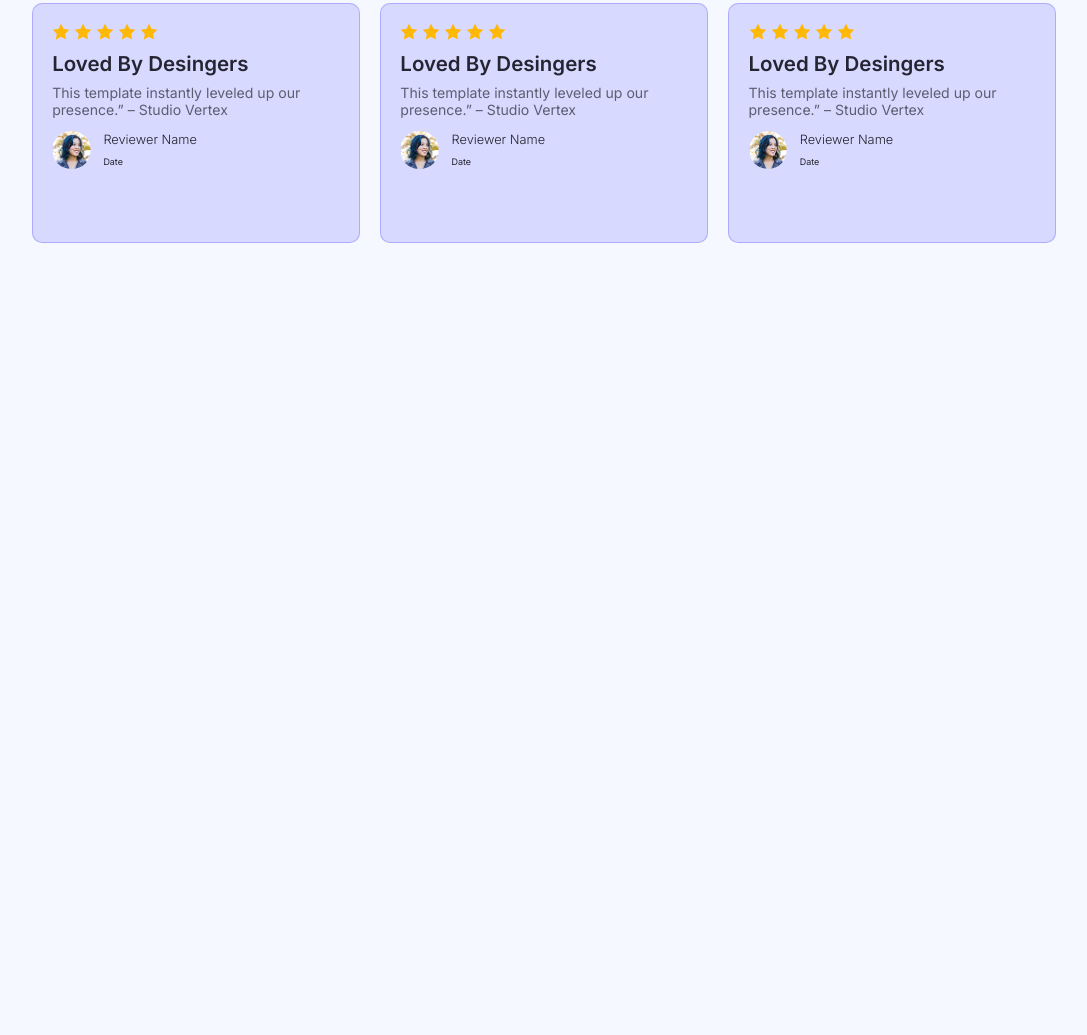
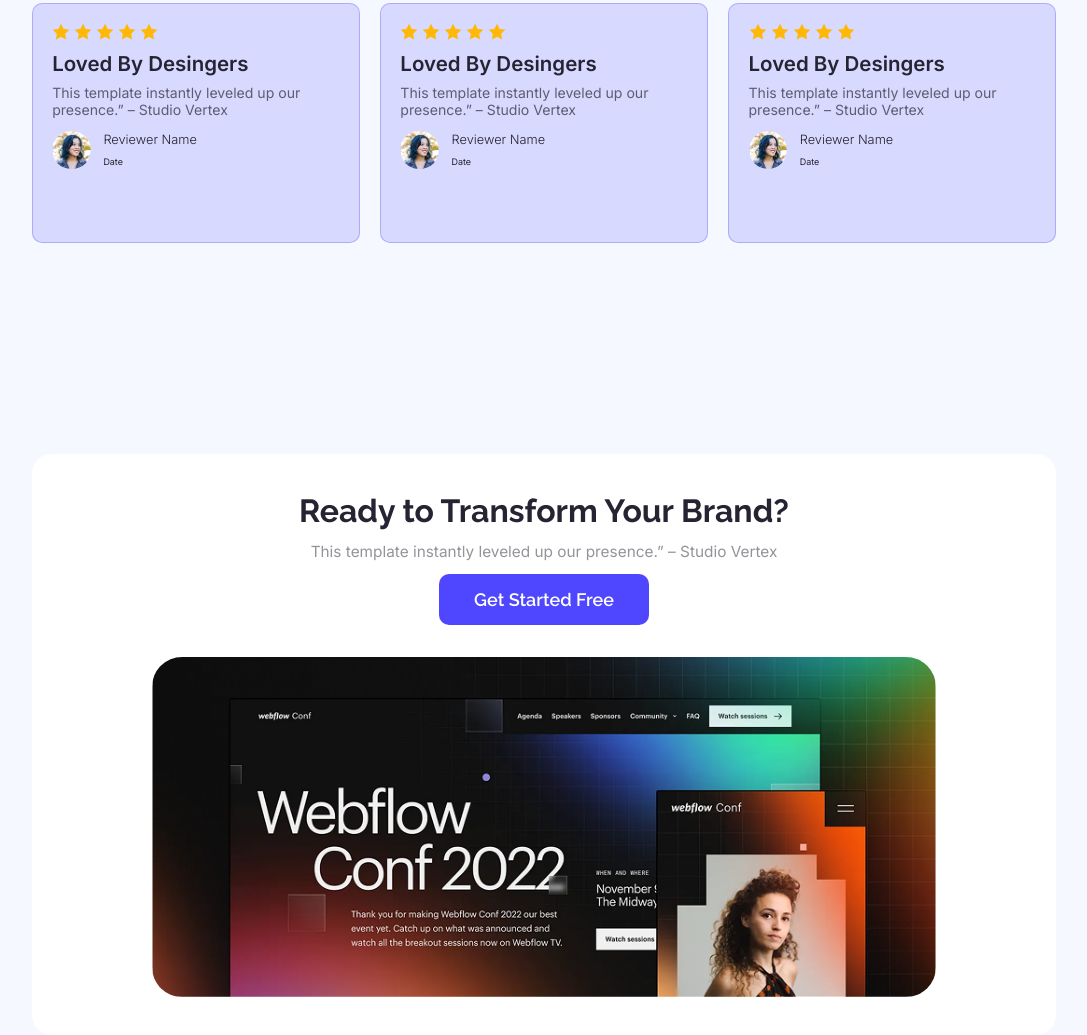
Before and after one commit to Shomrat7677/Assignment-1, a plain HTML site: page index.html in a window 1280 px wide. Shown: the part 1836-2871 px from the top of the page, without its empty margins (96-1183 px from the left). Before the commit the page ends 2200 px from the top, so only its background shows below. Drawn offline with Linux system fonts and the light colour scheme.

Commit message:
Added The fifth  Page

```diff
--- a/index.html
+++ b/index.html
@@ -132,6 +132,16 @@
         </div>
      </section>
     <!-- Page 4 End -->
+    <!-- Page 5 Start -->
+     <section id="page-5">
+        <div class="page-5-main">
+            <h1>Ready to Transform Your Brand?</h1>
+            <p>This template instantly leveled up our presence.” – Studio Vertex</p>
+            <button class="get-started-btn">Get Started Free</button>
+            <img src="Assets/wc-big.png" alt="">
+        </div>
+     </section>
+    <!-- Page 5 End -->
 
 </body>
 
--- a/style.css
+++ b/style.css
@@ -114,7 +114,8 @@ nav .nav-btn .sign-btn:hover {
 #page-2 .page-2-content p{
     font-size: 1.8vw;
     font-weight: 400;
-    font-family: "Inter", sans-serif;
+        font-family: "Raleway", sans-serif;
+
     color: #2524327e;
     margin-bottom: 2vw;
 }
@@ -264,3 +265,64 @@ nav .nav-btn .sign-btn:hover {
     color: #252432;
 }
 /* Page-4 CSS End Here  */
+
+/* Page-5 CSS Start Here  */
+#page-5{
+    width: 100%;
+    height: 70vh;
+    position: relative;
+    padding: 7vw 10vw;
+}
+
+#page-5 .page-5-main{
+    display: flex;
+    justify-content: space-between;
+    flex-direction: column;
+    align-items: center;
+    background-color: #fff;
+    padding: 3vw 4vw;
+    border-radius: 20px;
+}
+
+#page-5 .page-5-main h1{
+    font-size: 2.5vw;
+    font-weight: 700;
+    font-family: "Raleway", sans-serif;
+    color: #252432;
+    margin-bottom: 1vw;
+}
+
+#page-5 .page-5-main p{
+    font-size: 1.2vw;
+    font-weight: 400;
+    font-family: "Inter", sans-serif;
+    color: #2524327e;
+    margin-bottom: 1vw;
+}
+
+#page-5 .page-5-main .get-started-btn{
+    background-color: #4e47ff;
+    border: none;
+    color: #fff;
+    padding: 15px 35px;
+    border-radius: 10px;
+    font-size: 18px;
+    font-weight: 600;
+    cursor: pointer;
+    font-family: "Raleway", sans-serif;
+    transition: all 0.3s ease;
+    margin-bottom: .5vw;
+}
+
+#page-5 .page-5-main .get-started-btn:hover {
+    background-color: #000;
+    transform: scale(1.1);
+}
+
+#page-5 .page-5-main img{
+    width: 85%;
+    height: auto;
+    border-radius: 30px;
+    margin-top: 2vw;
+}
+/* Page-5 CSS End Here  */
```
